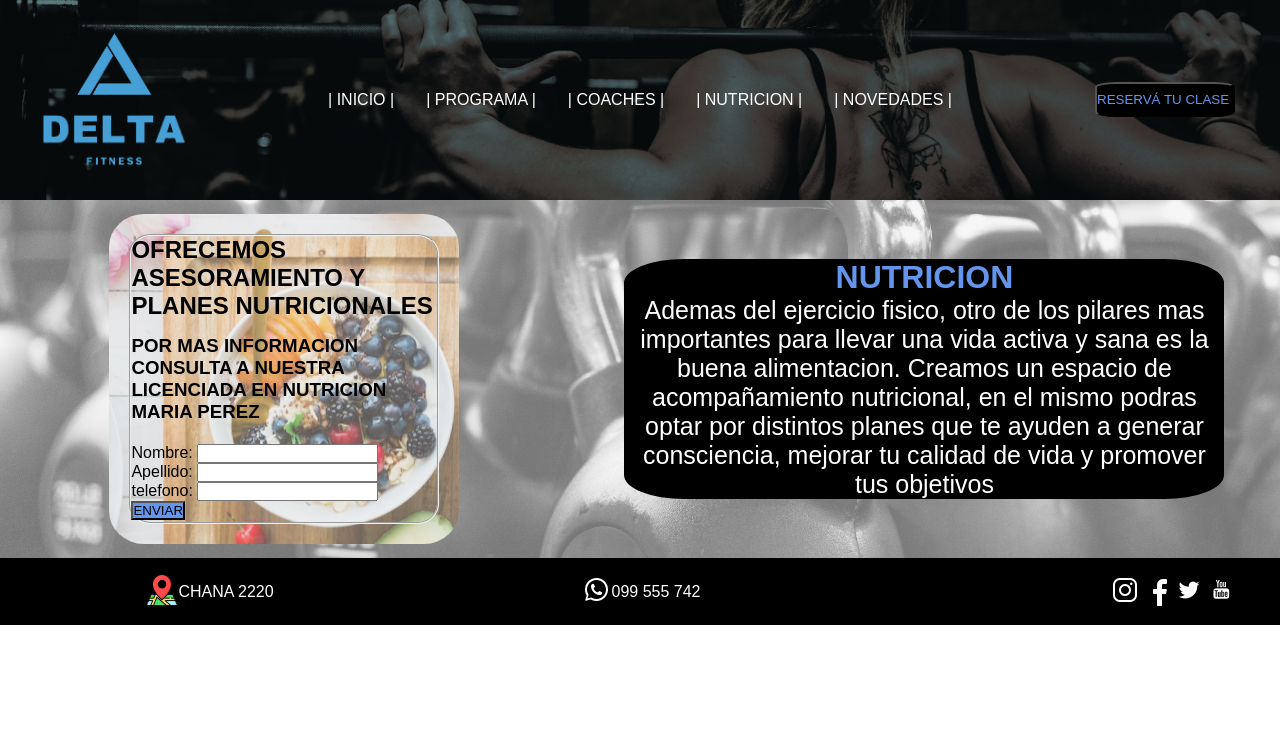
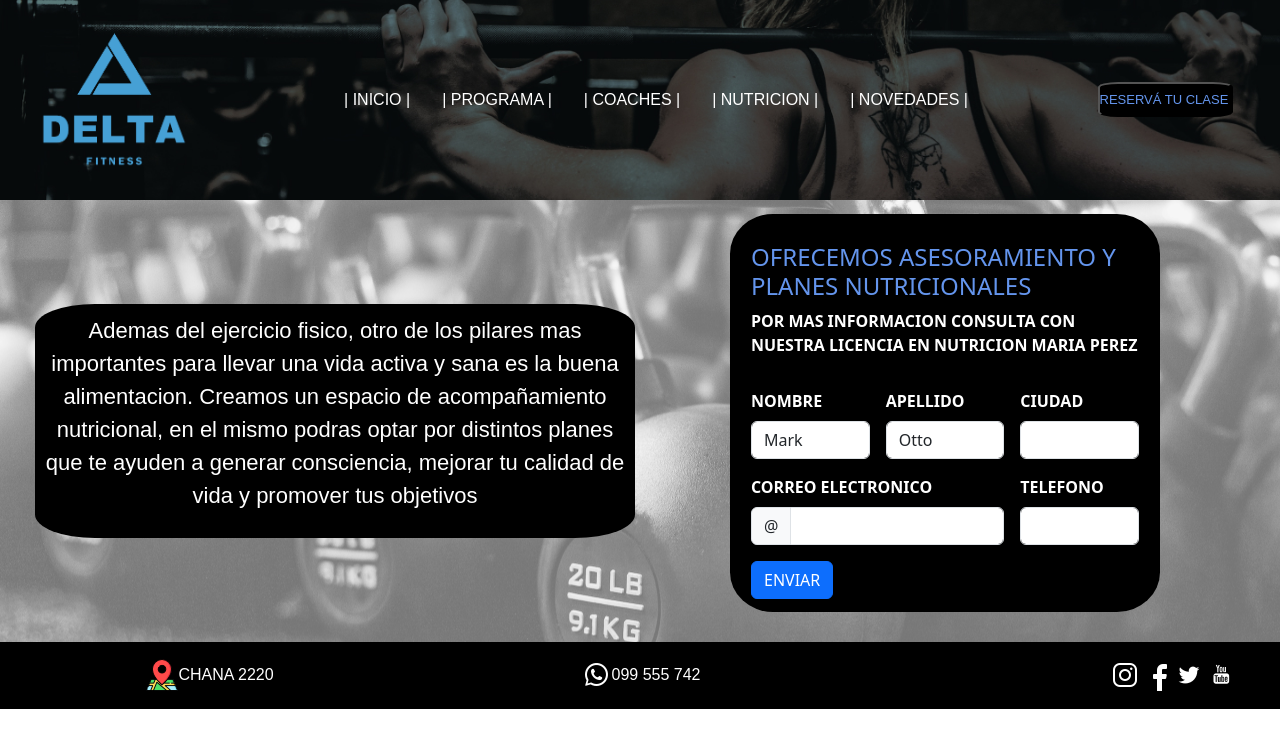
Before and after one commit to gasbohm/delta, a plain HTML site: page pages/nutricion.html in a window 1280 px wide. Drawn offline with nearby package versions, Linux system fonts and the light colour scheme.

Commit message:
formulario bookstrap en nutricion

```diff
--- a/css/estilo.css
+++ b/css/estilo.css
@@ -52,7 +52,7 @@ main {
 
 #ingresar {
     display: inline-flex;
-    width: 140px;
+    width: 135px;
     height: 35px;
     color: cornflowerblue;
     background-color: black;
@@ -61,6 +61,7 @@ main {
     align-items: center;
     cursor: pointer;
     justify-items: center;
+    font-size: 13px;
 }
 
 #ingresar a:hover {
@@ -96,13 +97,6 @@ main {
 }
 
 /*INDEX*/
-.contenedor {
-    display: flex;
-    justify-content: center;
-    padding: 14px;
-
-}
-
 a {
     text-decoration: none;
     color: cornflowerblue;
@@ -188,7 +182,6 @@ a {
     background-color: black;
     color: white;
     font-family: Arial, Helvetica, sans-serif;
-
 }
 
 .redes {
@@ -203,10 +196,20 @@ a {
     display: flex;
     align-items: center;
 }
+.tel p{
+    margin: 0;
+    padding: 0;
+}
+
+.mapa p{
+    margin: 0;
+    padding: 0;
+}
 
 .mapa {
     display: flex;
     align-items: center;
+    padding: 0;
 }
 
 .cards {
@@ -246,6 +249,7 @@ a {
     border-radius: 10%;
     font-family: sans-serif;
     font-size: large;
+    padding: 10px;
 }
 
 .cardsestirar h2 {
@@ -265,22 +269,39 @@ a {
 }
 
 /*NUTRICION*/
-.fondonutricion {
-    background-image: url(../assets/img/nutricion.png);
-    background-position: 100%;
-    border-radius: 10%;
-    width: 350px;
-    height: auto;
-    font-family: sans-serif;
+.contenedor {
+    display: flex;
+    justify-content: center;
+   justify-content: space-evenly;
+
+}
+
+.custom-bg {
+    display: flex;
+   color: white;
+   background-color:black;
+   border-radius: 10%;
+   justify-items: center;
+   place-items: center;
+   align-items: center;
+   padding: 13px;
+   width: 430px;
+   height: auto;
+   font-weight: bold;
+
+}
+.custom-bg h4 {
+    color: cornflowerblue;
 }
 
 .gridmainnut {
     display: grid;
-    grid-template-columns: 4fr 5fr;
+    grid-template-columns: 1fr 1fr;
     grid-template-rows: 1fr;
     justify-items: center;
     place-items: center;
     align-items: center;
+    padding: 30PX;
 
 
 }
@@ -292,8 +313,10 @@ a {
     width: 600px;
     height: auto;
     border-radius: 10%;
-    font-size: 25px;
-    font-family: sans-serif
+    font-size: 22px;
+    font-family: sans-serif;
+    padding: 10px;
+
 }
 
 .cardsnutricion h2 {
--- a/pages/nutricion.html
+++ b/pages/nutricion.html
@@ -6,8 +6,10 @@
     <meta http-equiv="X-UA-Compatible" content="IE=edge">
     <meta name="viewport" content="width=device-width, initial-scale=1.0">
     <title>NUTRICION</title>
+    <link href="https://cdn.jsdelivr.net/npm/bootstrap@5.3.0/dist/css/bootstrap.min.css" rel="stylesheet" integrity="sha384-9ndCyUaIbzAi2FUVXJi0CjmCapSmO7SnpJef0486qhLnuZ2cdeRhO02iuK6FUUVM" crossorigin="anonymous">
     <link rel="stylesheet" type="text/css" href="../css/estilo.css">
     <link rel="icon" type="image/x-icon" href="../assets/img/logodelta.png">
+
 </head>
 
 <body>
@@ -37,42 +39,10 @@
     <main>
         <div class="gridmainnut">
             <div class="contenedor">
-                <form class="fondonutricion">
-                    <fieldset class="formulario">
-                        <div>
-                            <h2>OFRECEMOS ASESORAMIENTO Y PLANES NUTRICIONALES</h2>
-                        </div>
-                        <div class="info">
-                            <h3> POR MAS INFORMACION CONSULTA A NUESTRA LICENCIADA EN NUTRICION MARIA PEREZ</h3>
-                        </div>
-                        <div class="datos">
-                            <div>
-                                <label id="Nombre" for="Nombre">Nombre:</label>
-                                <input class="input" id="Nombre" type="text" required width="300px">
-                            </div>
-                            <div>
-                                <label id="apellido" for="apellido"> Apellido:</label>
-                                <input class="input" id="apellido" type="text" required width="300px">
-                            </div>
-                            <div>
-                                <label id="telefono" for="telefono">telefono:</label>
-                                <input class="input" id="telefono" type="number" name="telefono" placeholder=""
-                                    required>
-                            </div>
-                            <div>
-                                <label for="ENVIAR"></label>
-                                <button style="background-color: cornflowerblue;" type="submit">ENVIAR</button>
-                            </div>
-                        </div>
 
-
-                    </fieldset>
-                </form>
-            </div>
             <div class="cardsnutricion">
                 <section>
                     <article>
-                        <h2> NUTRICION </h2>
                         <p> Ademas del ejercicio fisico, otro de los pilares mas importantes para llevar una vida activa
                             y sana
                             es la buena alimentacion.
@@ -83,6 +53,60 @@
                 </section>
             </div>
         </div>
+        <form class="row g-3 needs-validation custom-bg" novalidate>
+            <div>
+                <h4>OFRECEMOS ASESORAMIENTO Y PLANES NUTRICIONALES</h4>
+                <p>POR MAS INFORMACION CONSULTA CON NUESTRA LICENCIA EN NUTRICION MARIA PEREZ</p>
+            </div>
+            <div class="col-md-4 position-relative">
+              <label for="validationTooltip01" class="form-label">NOMBRE</label>
+              <input type="text" class="form-control" id="validationTooltip01" value="Mark" required>
+              <div class="valid-tooltip">
+                Looks good!
+              </div>
+            </div>
+            <div class="col-md-4 position-relative">
+              <label for="validationTooltip02" class="form-label">APELLIDO</label>
+              <input type="text" class="form-control" id="validationTooltip02" value="Otto" required>
+              <div class="valid-tooltip">
+                Looks good!
+              </div>
+            </div>
+            <div class="col-md-4 position-relative">
+                <label for="validationTooltip03" class="form-label">CIUDAD</label>
+                <input type="text" class="form-control" id="validationTooltip03" required>
+                <div class="invalid-tooltip">
+                  Please provide a valid city.
+                </div>
+              </div>
+            <div class="col-md-8 position-relative">
+              <label for="validationTooltipUsername" class="form-label">CORREO ELECTRONICO</label>
+              <div class="input-group has-validation">
+                <span class="input-group-text" id="validationTooltipUsernamePrepend">@</span>
+                <input type="text" class="form-control" id="validationTooltipUsername" aria-describedby="validationTooltipUsernamePrepend" required>
+                <div class="invalid-tooltip">
+                  Please choose a unique and valid username.
+                </div>
+              </div>
+            </div>
+
+
+
+            <div class="col-md-4 position-relative">
+              <label for="validationTooltip05" class="form-label">TELEFONO</label>
+              <input type="text" class="form-control" id="validationTooltip05" required>
+              <div class="invalid-tooltip">
+                Please provide a valid zip.
+              </div>
+            </div>
+            <div class="col-12">
+              <button class="btn btn-primary" type="submit">ENVIAR</button>
+            </div>
+          </form>
+
+    </div>
+        <script src="https://cdn.jsdelivr.net/npm/@popperjs/core@2.11.8/dist/umd/popper.min.js" integrity="sha384-I7E8VVD/ismYTF4hNIPjVp/Zjvgyol6VFvRkX/vR+Vc4jQkC+hVqc2pM8ODewa9r" crossorigin="anonymous"></script>
+<script src="https://cdn.jsdelivr.net/npm/bootstrap@5.3.0/dist/js/bootstrap.min.js" integrity="sha384-fbbOQedDUMZZ5KreZpsbe1LCZPVmfTnH7ois6mU1QK+m14rQ1l2bGBq41eYeM/fS" crossorigin="anonymous"></script>
     </main>
 
     <!-- PIE -->
```
